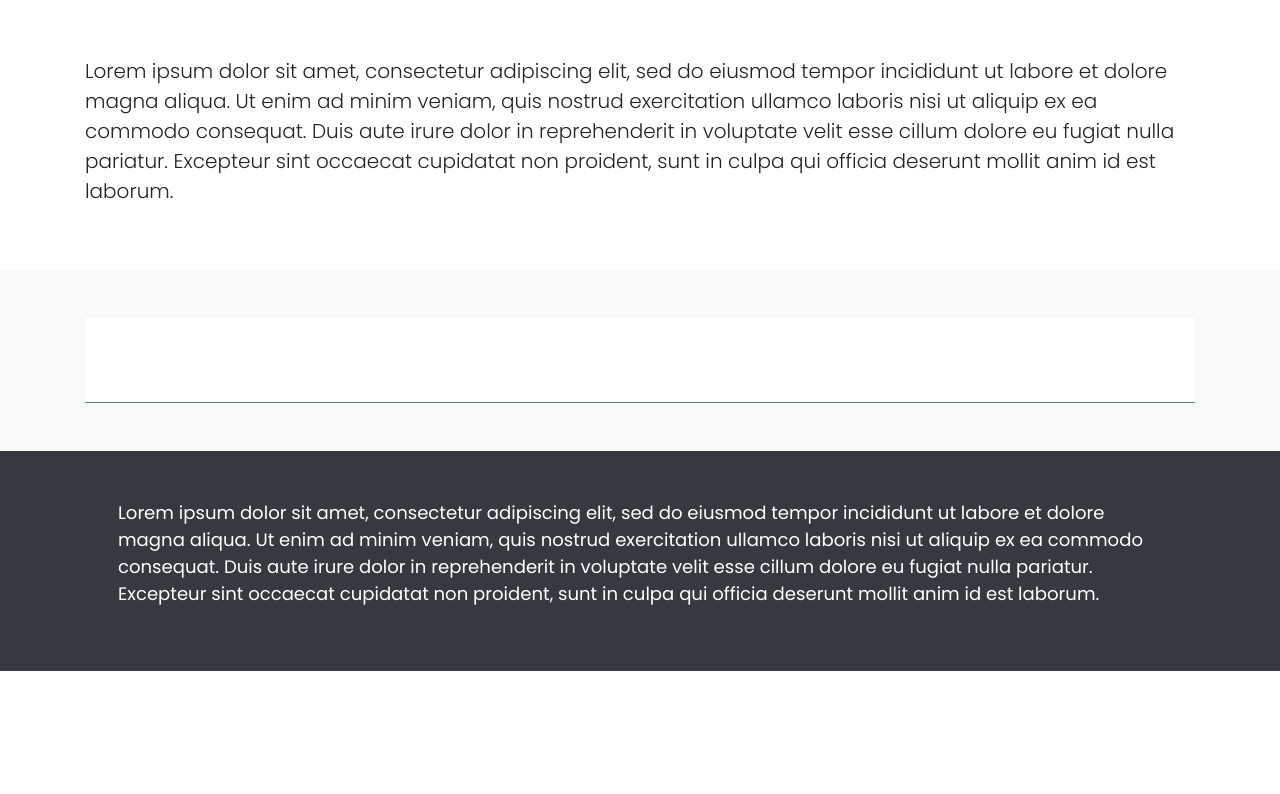
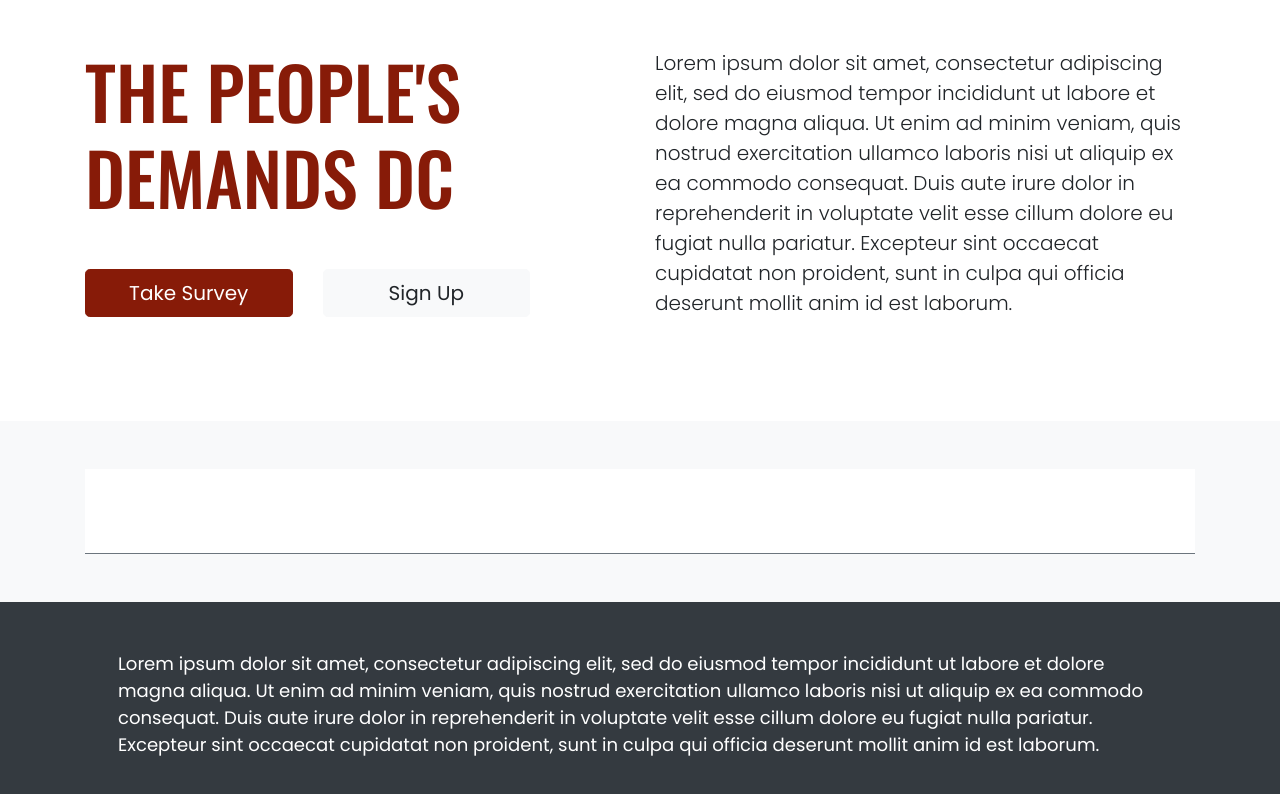
Before and after one commit to lomaxap/the-peoples-demands-dc, a website built with webpack: page src/views/index.html in a window 1280 px wide. Built offline with nearby package versions, Linux system fonts and the light colour scheme; some packages are replaced by stand-ins of ours.

Commit message:
intro columns

```diff
--- a/src/styles/_main.scss
+++ b/src/styles/_main.scss
@@ -1,6 +1,6 @@
 $font-family-sans-serif: "Poppins", sans-serif;
 $headings-font-family: "Oswald", sans-serif;
-$border-radius: 0;
+$border-radius: 0px;
 // $container-max-widths: (
 //  xl: 960px
 //);
@@ -20,6 +20,7 @@ $theme-colors: (
 @import "~bootstrap/scss/nav";
 @import "~bootstrap/scss/navbar";
 @import "~bootstrap/scss/card";
+@import "~bootstrap/scss/buttons";
 
 @import "navbar";
 
--- a/src/styles/_navbar.scss
+++ b/src/styles/_navbar.scss
@@ -1,6 +1,10 @@
 .navbar {
   h1 {
-    letter-spacing: -0.01rem;
+    letter-spacing: -0.05rem;
+  }
+
+  .navbar-brand {
+    white-space: normal !important;
   }
 
   border-width: 3px !important;
--- a/src/views/index.html
+++ b/src/views/index.html
@@ -1,12 +1,32 @@
-<div class="container mt-2 mb-2">
-  <p id="intro" class="pt-5 pb-5 lead">
-    Lorem ipsum dolor sit amet, consectetur adipiscing elit, sed do eiusmod
-    tempor incididunt ut labore et dolore magna aliqua. Ut enim ad minim veniam,
-    quis nostrud exercitation ullamco laboris nisi ut aliquip ex ea commodo
-    consequat. Duis aute irure dolor in reprehenderit in voluptate velit esse
-    cillum dolore eu fugiat nulla pariatur. Excepteur sint occaecat cupidatat
-    non proident, sunt in culpa qui officia deserunt mollit anim id est laborum.
-  </p>
+<div class="container mt-5 mb-5">
+  <div class="row">
+    <div class="col-lg-6 mb-5">
+      <h1
+        class="display-3 text-uppercase text-primary mb-5 text-center text-lg-left"
+      >
+        The People's Demands DC
+      </h1>
+      <div class="row">
+        <div class="col-sm-6 col-lg-5 mb-2">
+          <a class="btn btn-primary btn-lg btn-block" href="#">Take Survey</a>
+        </div>
+        <div class="col-sm-6 col-lg-5 mb-2">
+          <a class="btn btn-light btn-lg btn-block" href="#">Sign Up</a>
+        </div>
+      </div>
+    </div>
+    <div class="col-lg-6">
+      <p id="intro" class="lead">
+        Lorem ipsum dolor sit amet, consectetur adipiscing elit, sed do eiusmod
+        tempor incididunt ut labore et dolore magna aliqua. Ut enim ad minim
+        veniam, quis nostrud exercitation ullamco laboris nisi ut aliquip ex ea
+        commodo consequat. Duis aute irure dolor in reprehenderit in voluptate
+        velit esse cillum dolore eu fugiat nulla pariatur. Excepteur sint
+        occaecat cupidatat non proident, sunt in culpa qui officia deserunt
+        mollit anim id est laborum.
+      </p>
+    </div>
+  </div>
 </div>
 
 <div class="bg-light">
```
Also changed, not shown: src/views/_site.html (+5 -5 lines).
